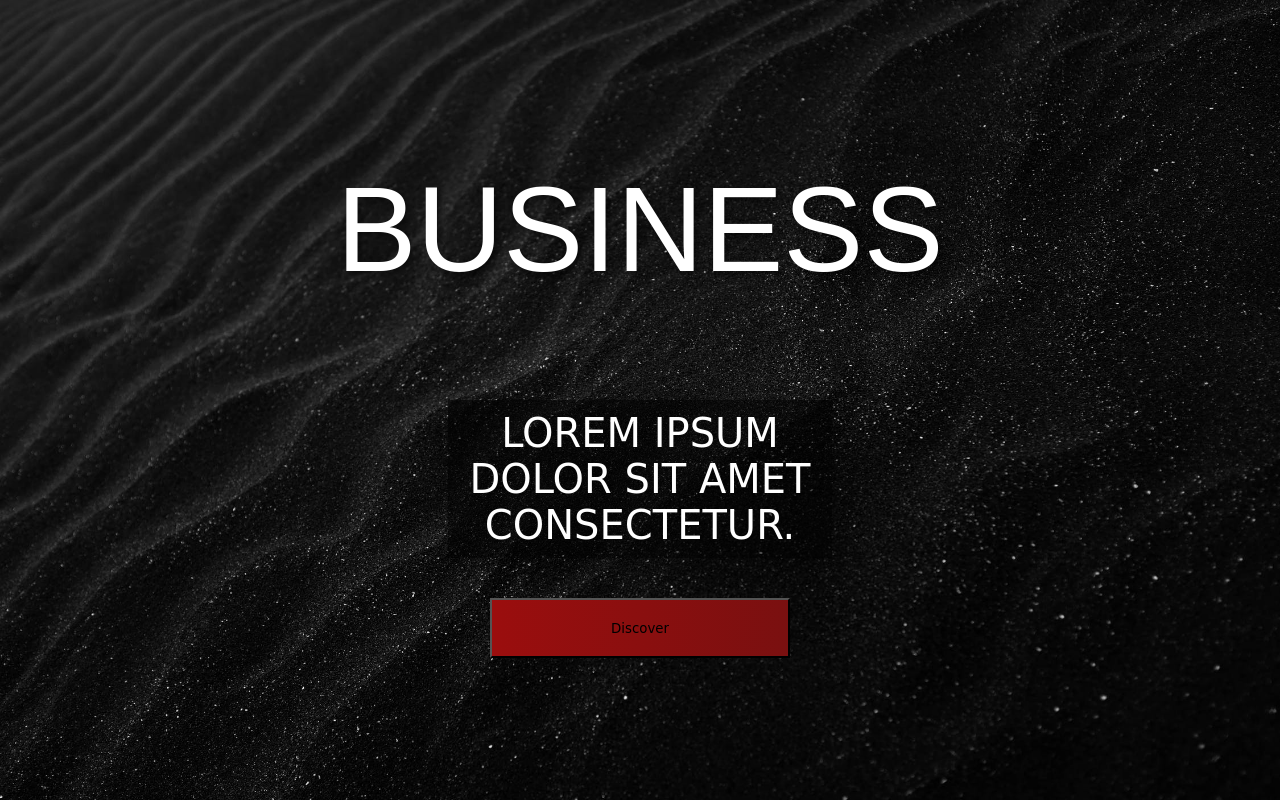
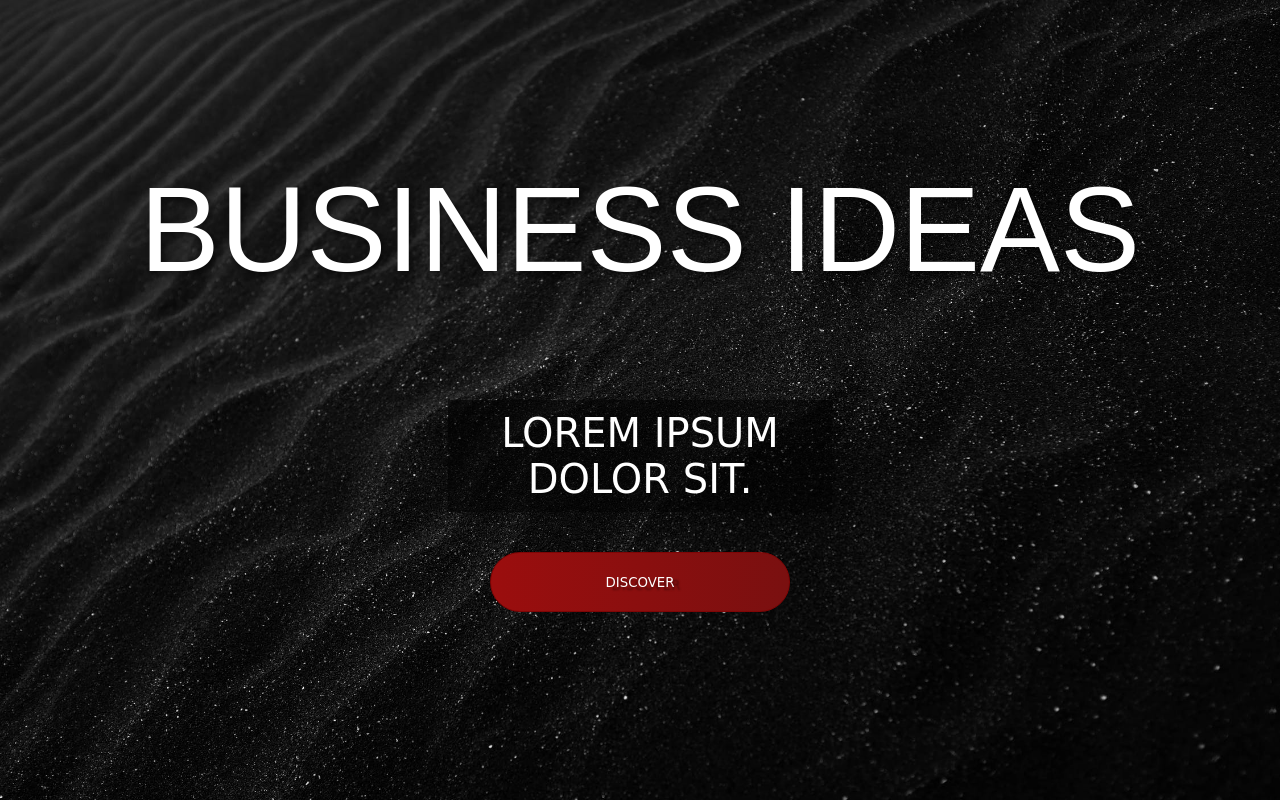
Before and after one commit to Johnjohnn/Agency-Website, a plain HTML site: page index.html in a window 1280 px wide. Drawn offline with Linux system fonts and the light colour scheme.

Commit message:
still working on the styles

```diff
--- a/index.html
+++ b/index.html
@@ -14,12 +14,12 @@
     <section class="section-1">
         <div class="banner">
             <h1 class="banner-heading">
-                <span class="heading-1">Business</span>
+                <span class="heading-1">Business Ideas</span>
                 <!-- <span class="heading-2">Consulting</span>
                 <span class="heading-3">Digital Marketing</span>
                 <span class="heading-4">Strategy</span> -->
             </h1>
-            <p class="banner-paragraph">Lorem ipsum dolor sit amet consectetur.</p>
+            <p class="banner-paragraph">Lorem ipsum dolor sit.</p>
             <button class="banner-btn">Discover</button>
         </div>
     </section>
--- a/style.css
+++ b/style.css
@@ -56,5 +56,11 @@ html{
     width: 30rem;
     height: 6rem;
     background: linear-gradient(to right, #9b0e0e, #7a1010 );
+    color: #fff;
+    text-transform: uppercase;
+    border-radius: 3rem;
+    border:0.1rem solid #800505;
+    box-shadow: 1rem 2rem 3rem rgba(0, 0, 0, rgba(0, 0, 0, 0.5));
+    text-shadow: .6rem 0.3rem 0.2rem rgba(0, 0, 0, 0.4);
 }
 /* End of Section 1 */
```
